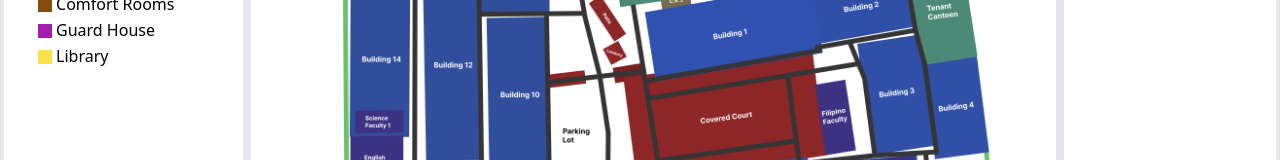
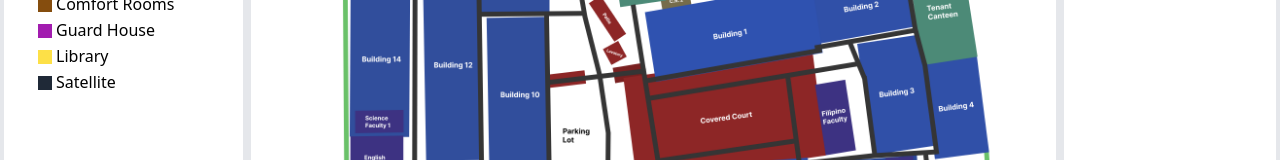
Before and after one commit to J1hu/cnhs-navigation-app, a Vue app: page / in a window 1280 px wide. Shown: the part 254-414 px from the top of the page. Built offline with nearby package versions, Linux system fonts and the light colour scheme.

Commit message:
Added satellite view

```diff
--- a/src/components/MainContainer.vue
+++ b/src/components/MainContainer.vue
@@ -12,7 +12,8 @@ const items = [
   { value: 'faculties', label: 'Faculty Rooms', color: 'bg-violet-800' },
   { value: 'comfort-rooms', label: 'Comfort Rooms', color: 'bg-yellow-800' },
   { value: 'guard-house', label: 'Guard House', color: 'bg-fuchsia-700' },
-  { value: 'library', label: 'Library', color: 'bg-yellow-300' }
+  { value: 'library', label: 'Library', color: 'bg-yellow-300' },
+  { value: 'satellite', label: 'Satellite', color: 'bg-gray-800' }
 ];
 
 const imageName = ref('overall-layout');
```
Also changed, not shown: 1 other file (tests, documents, lock files or other folders).
